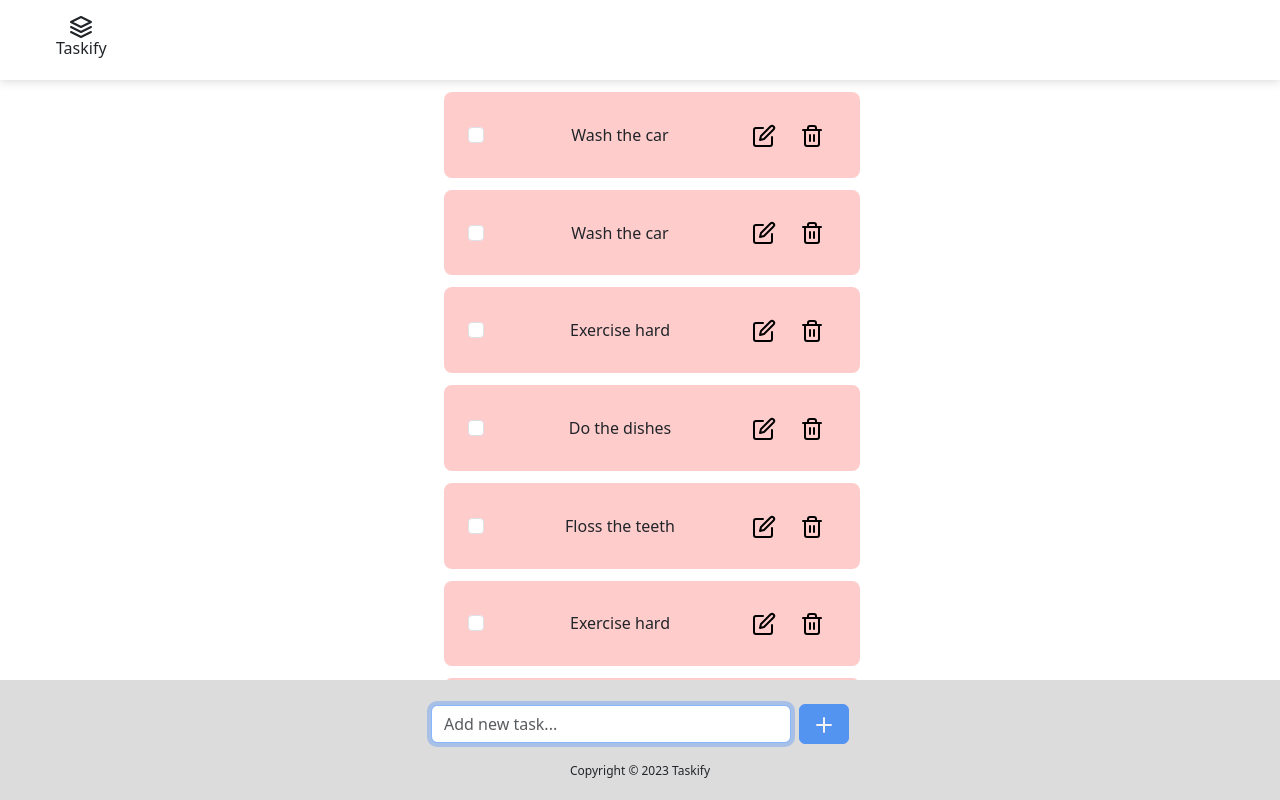
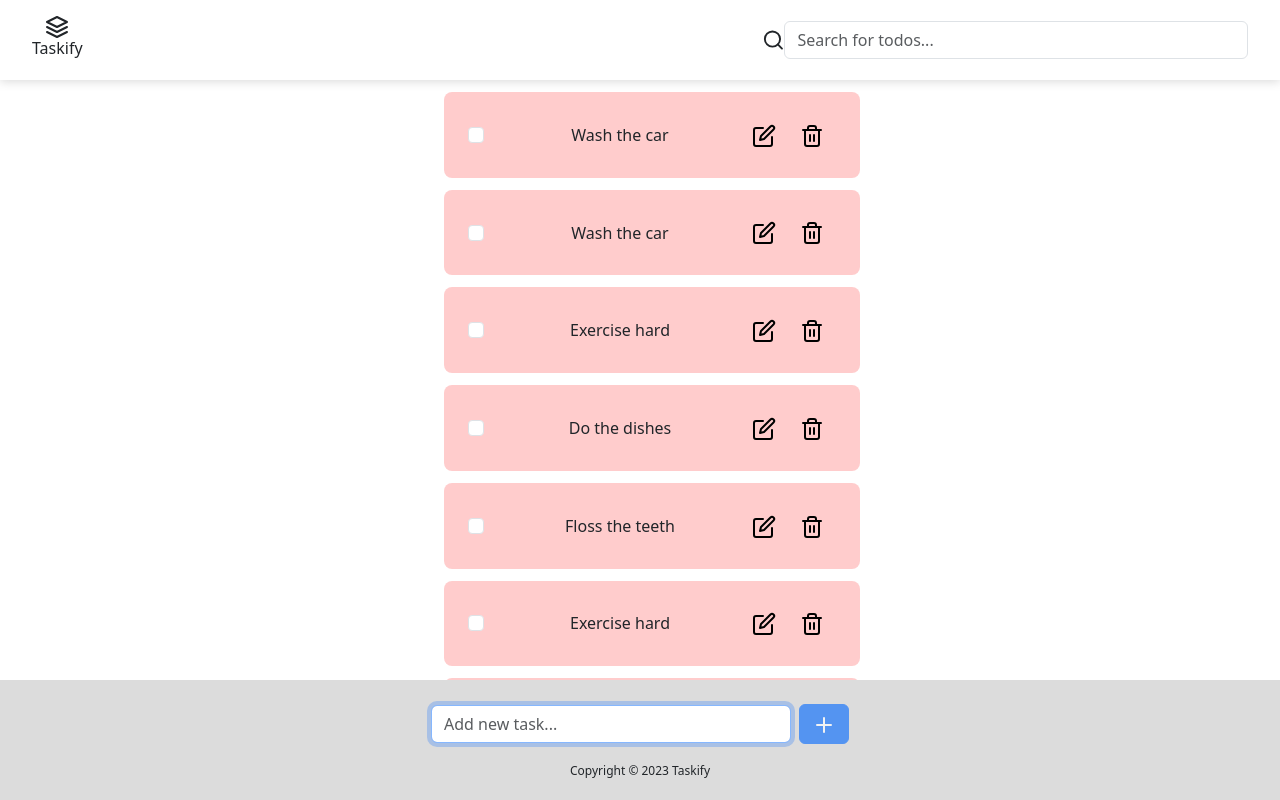
Before and after one commit to susulone/react-redux-js-todo-app, a React (Vite) app: page / in a window 1280 px wide. Built offline with nearby package versions, Linux system fonts and the light colour scheme; data requests are answered from the project's data file.

Commit message:
Add SearchTask into the Header component

```diff
--- a/src/common/Header/index.jsx
+++ b/src/common/Header/index.jsx
@@ -1,4 +1,5 @@
 // Components
+import { SearchTask } from "../../features/tasks/SearchTask";
 import { Layers } from "react-feather";
 
 // Styles
@@ -11,6 +12,7 @@ export const Header = () => {
                 <Layers />
                 <h6>Taskify</h6>
             </section>
+            <SearchTask />
         </header>
     );
 };
--- a/src/common/Header/styles.css
+++ b/src/common/Header/styles.css
@@ -12,6 +12,6 @@
     filter: drop-shadow(0px 2px 5px #dcdcdc);
 }
 
-#logo-wrapper {
-    margin-inline-start: 24px;
-}
+/* #logo-wrapper {
+    margin-inline-start: 8px;
+} */
```
